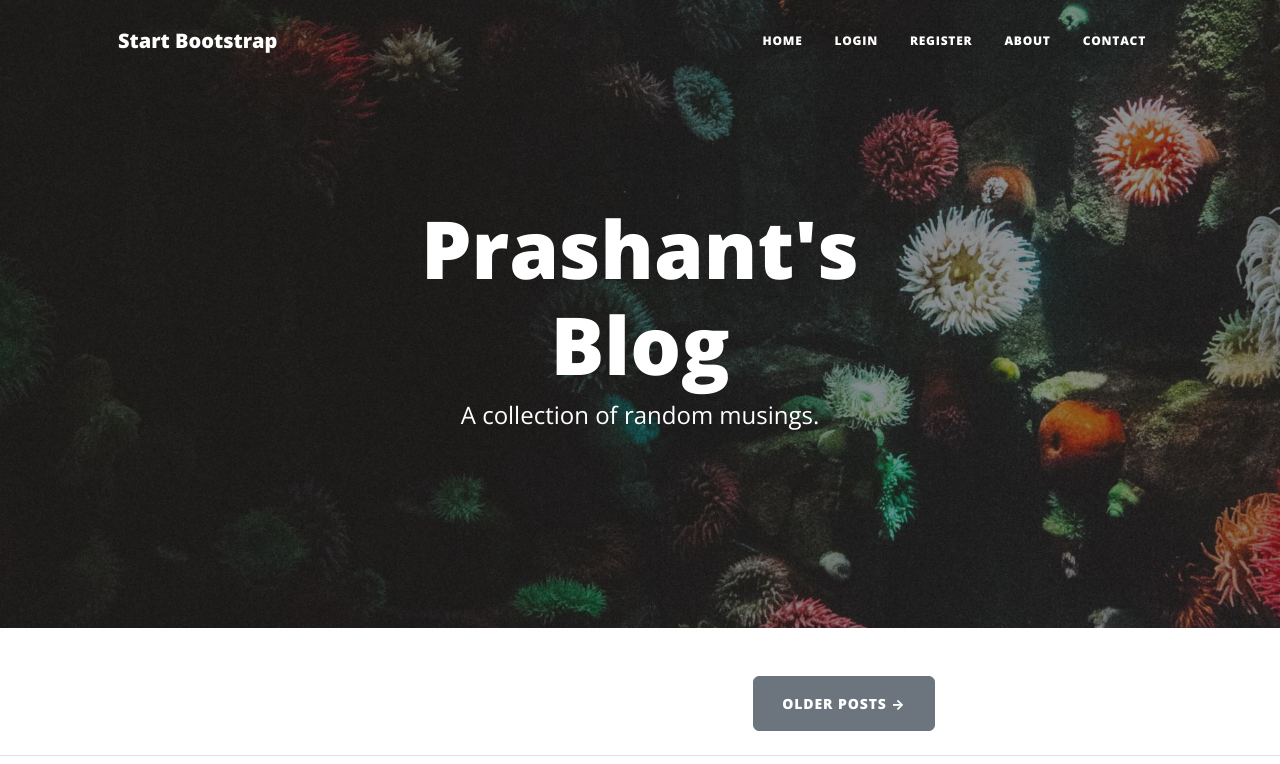
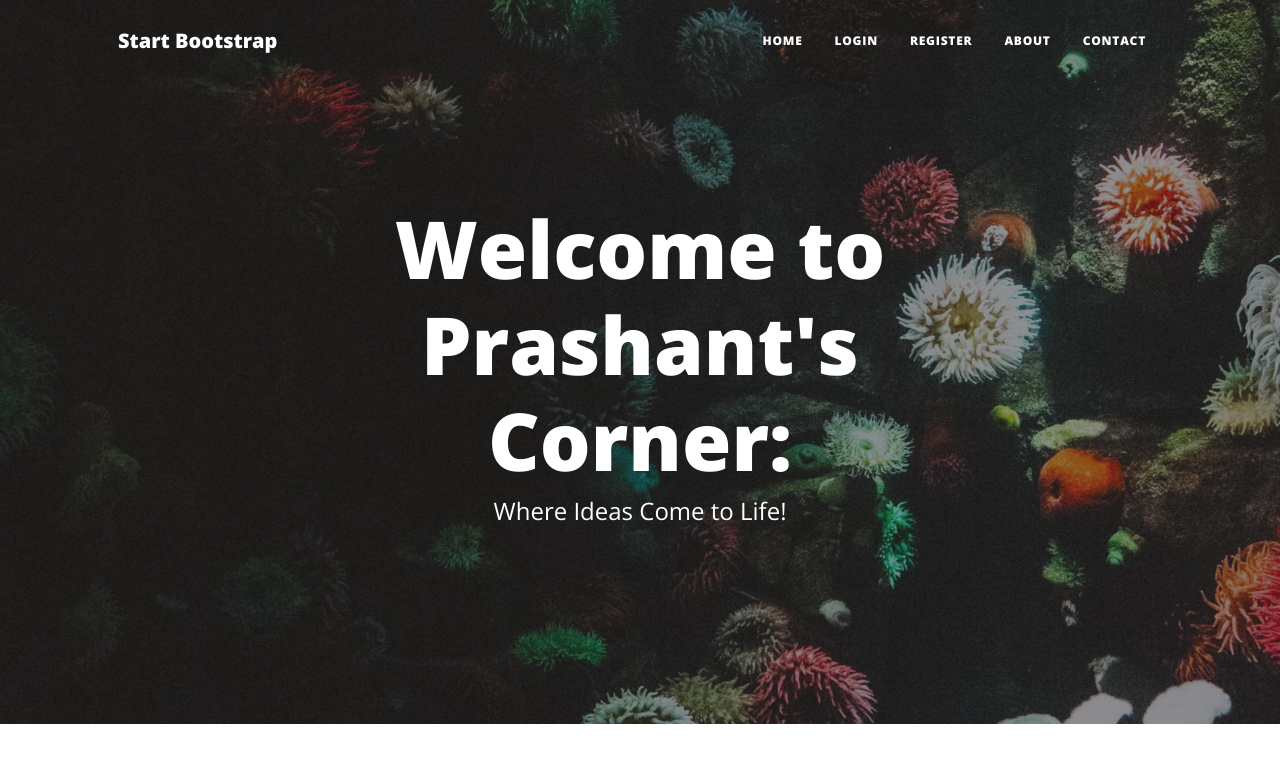
Before and after one commit to prashantkmr19/My-Blog, a Flask app: page / in a window 1280 px wide. Shown: the top 764 px of the page. Run offline with Flask 3, Linux system fonts and the light colour scheme; data that the repository does not hold is empty; some libraries are stand-ins or nearby versions.

Commit message:
Update index.html for greeting headline

```diff
--- a/templates/index.html
+++ b/templates/index.html
@@ -9,8 +9,8 @@
     <div class="row gx-4 gx-lg-5 justify-content-center">
       <div class="col-md-10 col-lg-8 col-xl-7">
         <div class="site-heading">
-          <h1>Prashant's Blog</h1>
-          <span class="subheading">A collection of random musings.</span>
+          <h1>Welcome to Prashant's Corner:</h1>
+          <span class="subheading">Where Ideas Come to Life!</span>
         </div>
       </div>
     </div>
```
